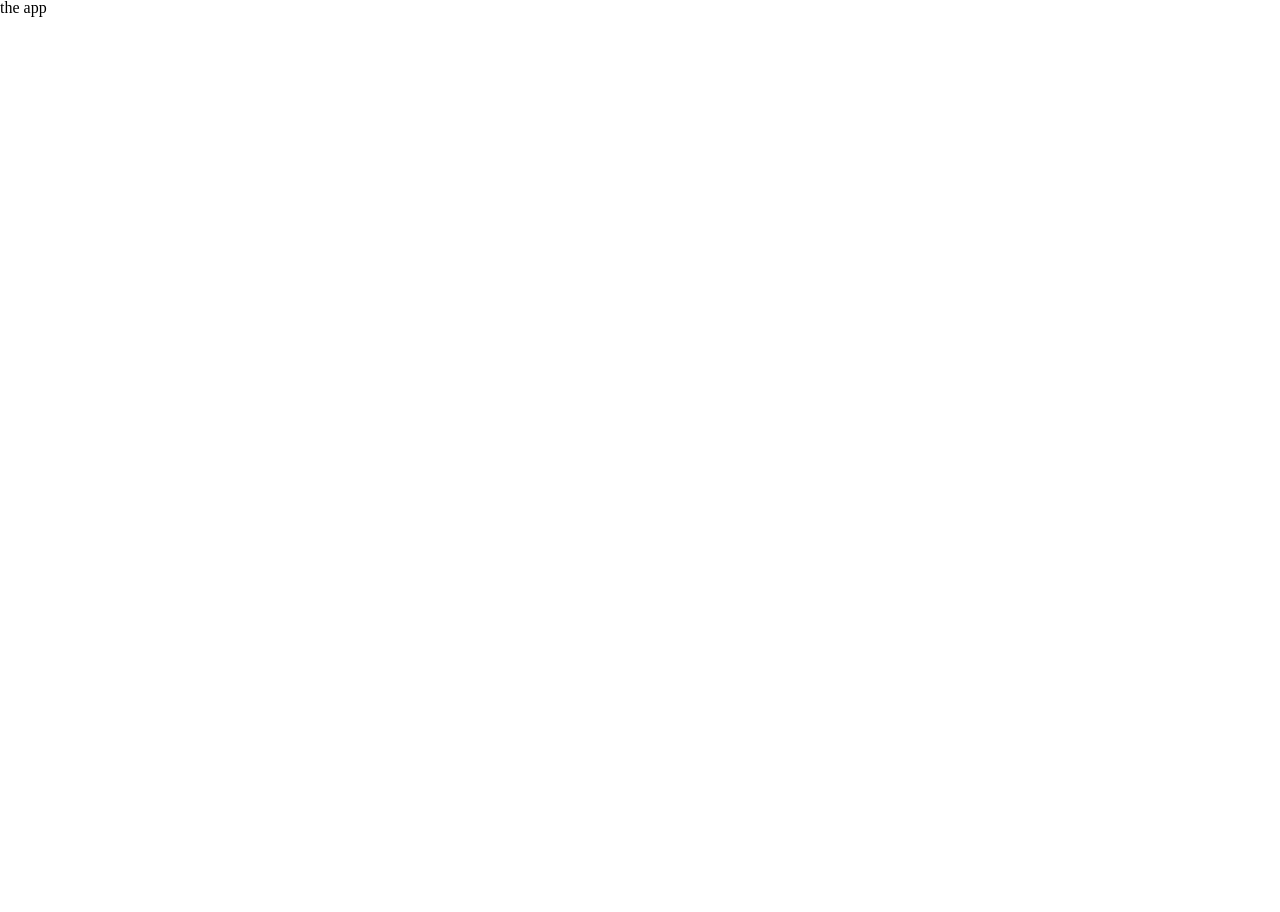
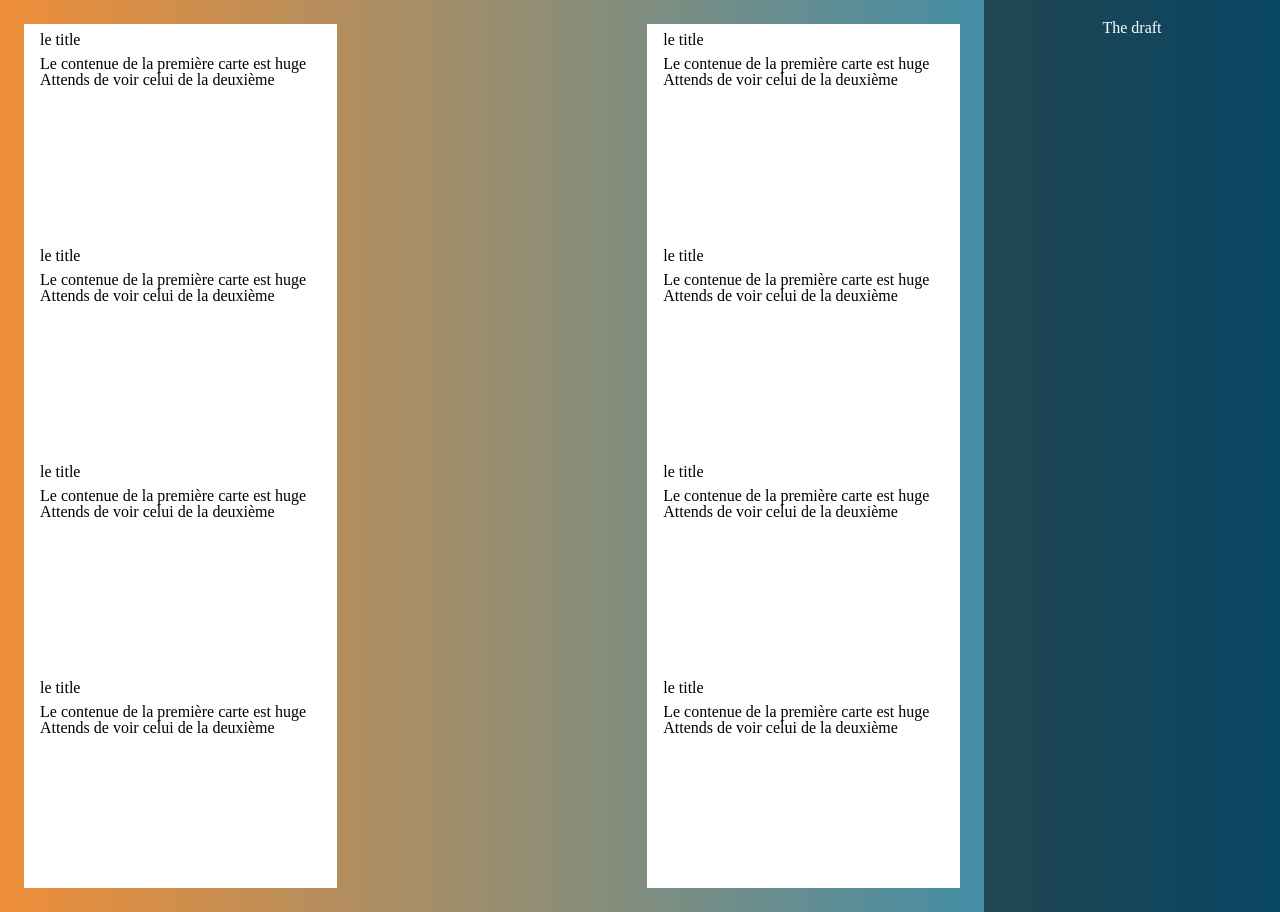
Before and after one commit to Newpoki/dnd-poc, a React (Create React App) app: page / in a window 1280 px wide. Before the commit the page ends 800 px from the top, so only its background shows below. Built offline with nearby package versions, Linux system fonts and the light colour scheme.

Commit message:
feat: created base main and right panel

```diff
--- a/package.json
+++ b/package.json
@@ -42,5 +42,8 @@
       "last 1 firefox version",
       "last 1 safari version"
     ]
+  },
+  "devDependencies": {
+    "@types/styled-components": "^5.1.23"
   }
 }
--- /dev/null
+++ b/src/App.styles.ts
@@ -0,0 +1,7 @@
+import styled from "styled-components";
+
+export const Page = styled.div`
+  min-height: 100vh;
+  display: flex;
+  background: linear-gradient(to right, #ef8e38, #108dc7);
+`;
--- a/src/App.tsx
+++ b/src/App.tsx
@@ -1,10 +1,15 @@
 import React from "react";
+import * as Styled from "./App.styles";
+import { RightPanel } from "./RightPanel/RightPanel";
+import { MainPanel } from "./MainPanel/MainPanel";
 
 function App() {
   return (
-    <div className="App">
-      <p>the app</p>
-    </div>
+    <Styled.Page>
+      <MainPanel />
+
+      <RightPanel />
+    </Styled.Page>
   );
 }
 
--- /dev/null
+++ b/src/MainPanel/MainPanel.styles.ts
@@ -0,0 +1,15 @@
+import styled from "styled-components";
+
+export const Wrapper = styled.div`
+  width: 80%;
+  display: flex;
+  flex: 1;
+`;
+
+export const CardList = styled.div`
+  display: flex;
+  padding: 24px;
+  justify-content: space-between;
+  flex-wrap: wrap;
+  flex: 1;
+`;
--- /dev/null
+++ b/src/MainPanel/MainPanel.tsx
@@ -0,0 +1,50 @@
+import * as Styled from "./MainPanel.styles";
+import { Card } from "../components/Card";
+
+export const MainPanel = () => {
+  return (
+    <Styled.Wrapper>
+      <Styled.CardList>
+        <Card title="le title">
+          <p>Le contenue de la première carte est huge</p>
+          <p>Attends de voir celui de la deuxième</p>
+        </Card>
+
+        <Card title="le title">
+          <p>Le contenue de la première carte est huge</p>
+          <p>Attends de voir celui de la deuxième</p>
+        </Card>
+
+        <Card title="le title">
+          <p>Le contenue de la première carte est huge</p>
+          <p>Attends de voir celui de la deuxième</p>
+        </Card>
+
+        <Card title="le title">
+          <p>Le contenue de la première carte est huge</p>
+          <p>Attends de voir celui de la deuxième</p>
+        </Card>
+
+        <Card title="le title">
+          <p>Le contenue de la première carte est huge</p>
+          <p>Attends de voir celui de la deuxième</p>
+        </Card>
+
+        <Card title="le title">
+          <p>Le contenue de la première carte est huge</p>
+          <p>Attends de voir celui de la deuxième</p>
+        </Card>
+
+        <Card title="le title">
+          <p>Le contenue de la première carte est huge</p>
+          <p>Attends de voir celui de la deuxième</p>
+        </Card>
+
+        <Card title="le title">
+          <p>Le contenue de la première carte est huge</p>
+          <p>Attends de voir celui de la deuxième</p>
+        </Card>
+      </Styled.CardList>
+    </Styled.Wrapper>
+  );
+};
--- /dev/null
+++ b/src/RightPanel/RightPanel.styles.ts
@@ -0,0 +1,12 @@
+import styled from "styled-components";
+
+export const Wrapper = styled.div`
+  width: 20%;
+  background-color: rgba(0, 0, 0, 0.5);
+  padding: 20px;
+`;
+
+export const Title = styled.h2`
+  text-align: center;
+  color: white;
+`;
--- /dev/null
+++ b/src/RightPanel/RightPanel.tsx
@@ -0,0 +1,9 @@
+import * as Styled from "./RightPanel.styles";
+
+export const RightPanel = () => {
+  return (
+    <Styled.Wrapper>
+      <Styled.Title>The draft</Styled.Title>
+    </Styled.Wrapper>
+  );
+};
--- /dev/null
+++ b/src/components/Card.styles.ts
@@ -0,0 +1,12 @@
+import styled from "styled-components";
+
+export const Wrapper = styled.div`
+  background-color: white;
+  padding: 8px 16px;
+  height: 200px;
+  flex: 0 1 30%;
+`;
+
+export const Title = styled.p`
+  margin-bottom: 8px;
+`;
--- /dev/null
+++ b/src/components/Card.tsx
@@ -0,0 +1,16 @@
+import { ReactNode } from "react";
+import * as Styled from "./Card.styles";
+
+export type ICardProps = {
+  title: string;
+  children: ReactNode;
+};
+
+export const Card = ({ title, children }: ICardProps) => {
+  return (
+    <Styled.Wrapper>
+      <Styled.Title>{title}</Styled.Title>
+      {children}
+    </Styled.Wrapper>
+  );
+};
```
Also changed, not shown: 1 other file (tests, documents, lock files or other folders).
